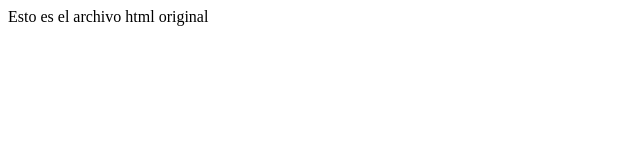
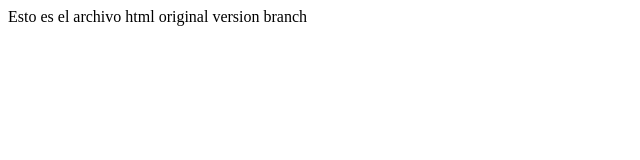
Before and after one commit to hansaparicio/gitflow-example, a plain HTML site: page index.html in a window 1280 px wide. Shown: the whole page, without its empty margins (0-640 px from the left). Drawn offline with Linux system fonts and the light colour scheme.

Commit message:
index branch

```diff
--- a/index.html
+++ b/index.html
@@ -1 +1 @@
-<span>Esto es el archivo html original</span>
+<span>Esto es el archivo html original version branch</span>
```
